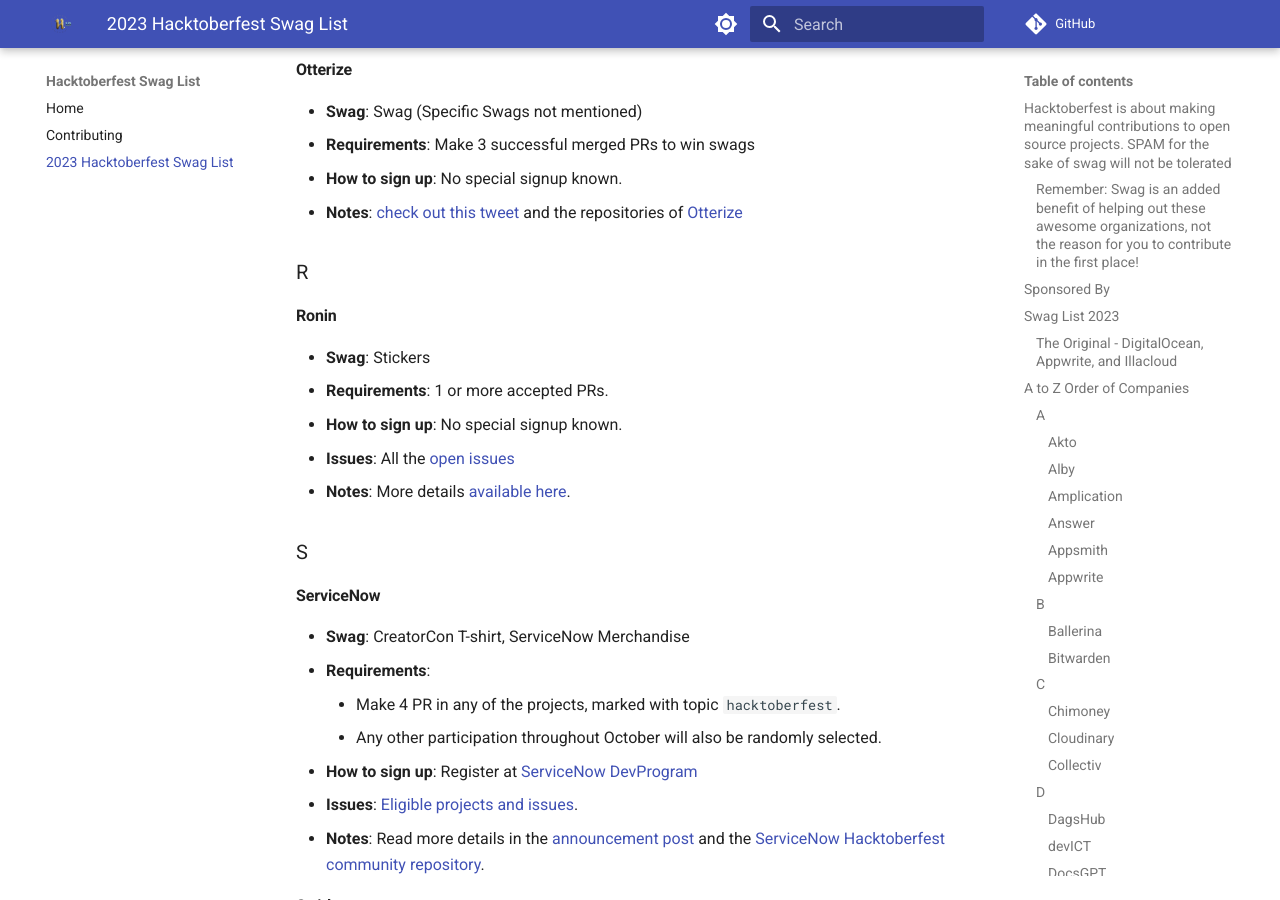
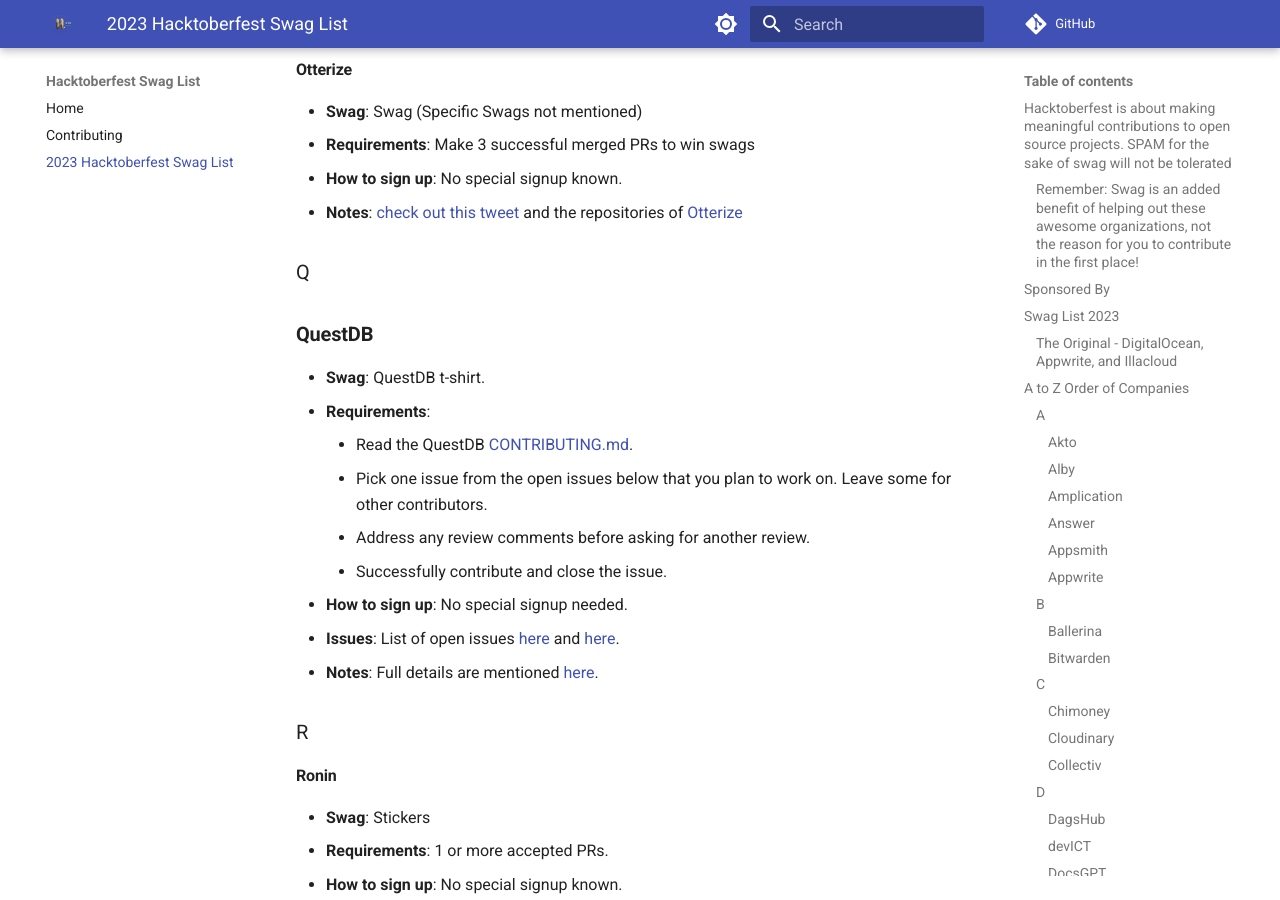
Before and after one commit to crweiner/hacktoberfest-swag-list, an MkDocs documentation site: the page built from docs/list.md, in a window 1280 px wide and 900 px high, scrolled down 11003 px. Built offline with MkDocs 1.6.1 and Material for MkDocs 9.7.7, drawn with Linux system fonts in a browser that asks for light colours; plug-ins that fetch from the network failed and are left out; comment, search, counter and statistics services are not loaded.

Commit message:
Add QuestDB to the Hacktoberfest Swag List (#755)  (#762)
* Issue-755: Changes

* Modify QuestDB

---------

Co-authored-by: Chandler Weiner <chandler@chandlerweiner.com>

```diff
--- a/docs/list.md
+++ b/docs/list.md
@@ -362,6 +362,20 @@
 - **How to sign up**: No special signup known.
 - **Notes**: [check out this tweet](https://twitter.com/TheOtterize/status/1708516300270793003) and the repositories of [Otterize](https://github.com/orgs/otterize/repositories)
 
+### Q
+
+### **QuestDB**
+
+- **Swag**: QuestDB t-shirt.
+- **Requirements**:
+    - Read the QuestDB [CONTRIBUTING.md](https://github.com/questdb/questdb/blob/master/CONTRIBUTING.md).
+    - Pick one issue from the open issues below that you plan to work on. Leave some for other contributors.
+    - Address any review comments before asking for another review.
+    - Successfully contribute and close the issue.
+- **How to sign up**: No special signup needed.
+- **Issues**: List of open issues [here](https://github.com/questdb/questdb/issues?q=is%3Aopen+is%3Aissue+label%3Ahacktoberfest) and [here](https://github.com/questdb/ui/issues?q=is%3Aissue+is%3Aopen++label%3Ahacktoberfest+).
+- **Notes**: Full details are mentioned [here](https://questdb.io/blog/hacktoberfest-2023-questdb/).
+
 ### R
 
 #### **Ronin**
```
